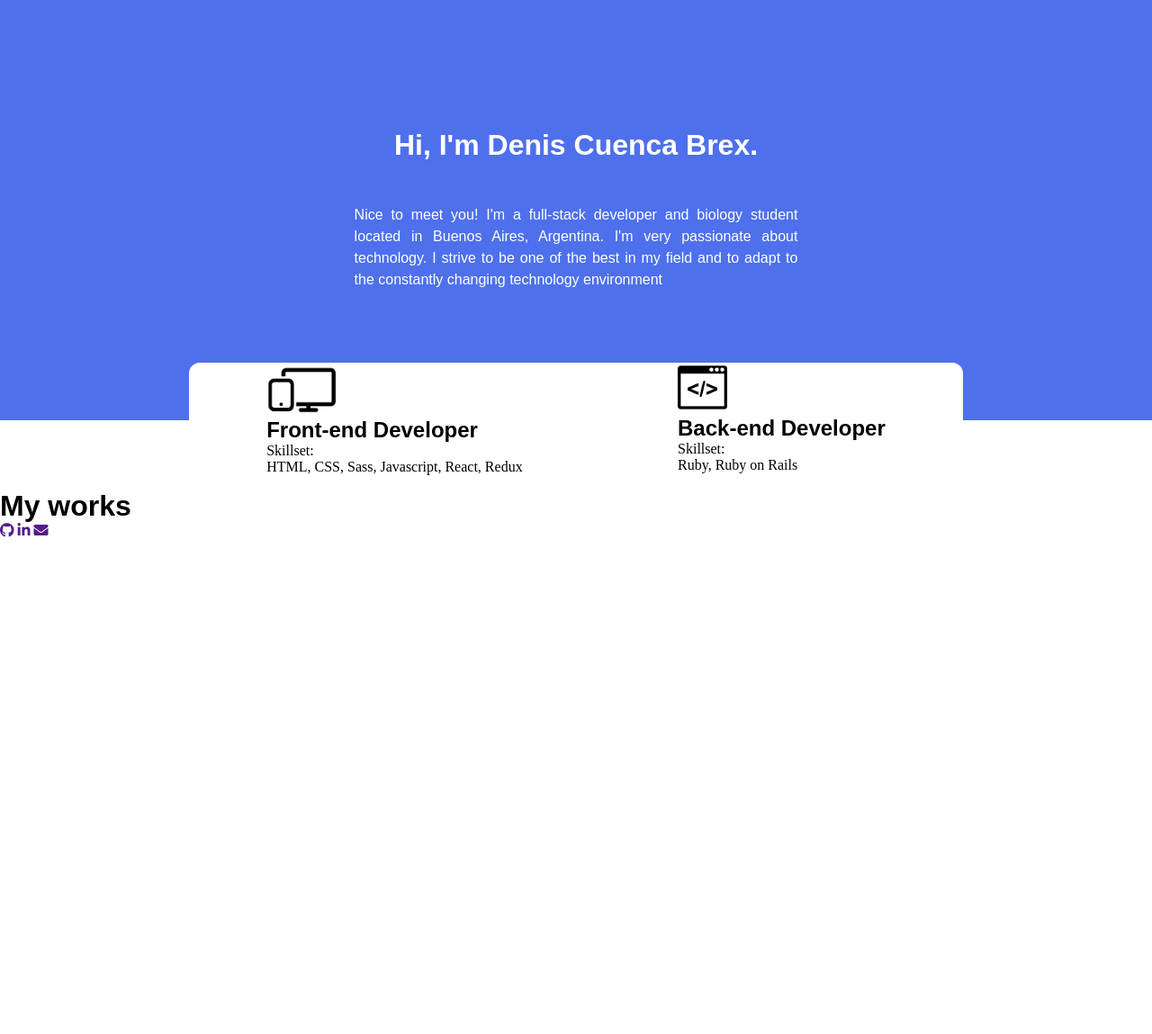
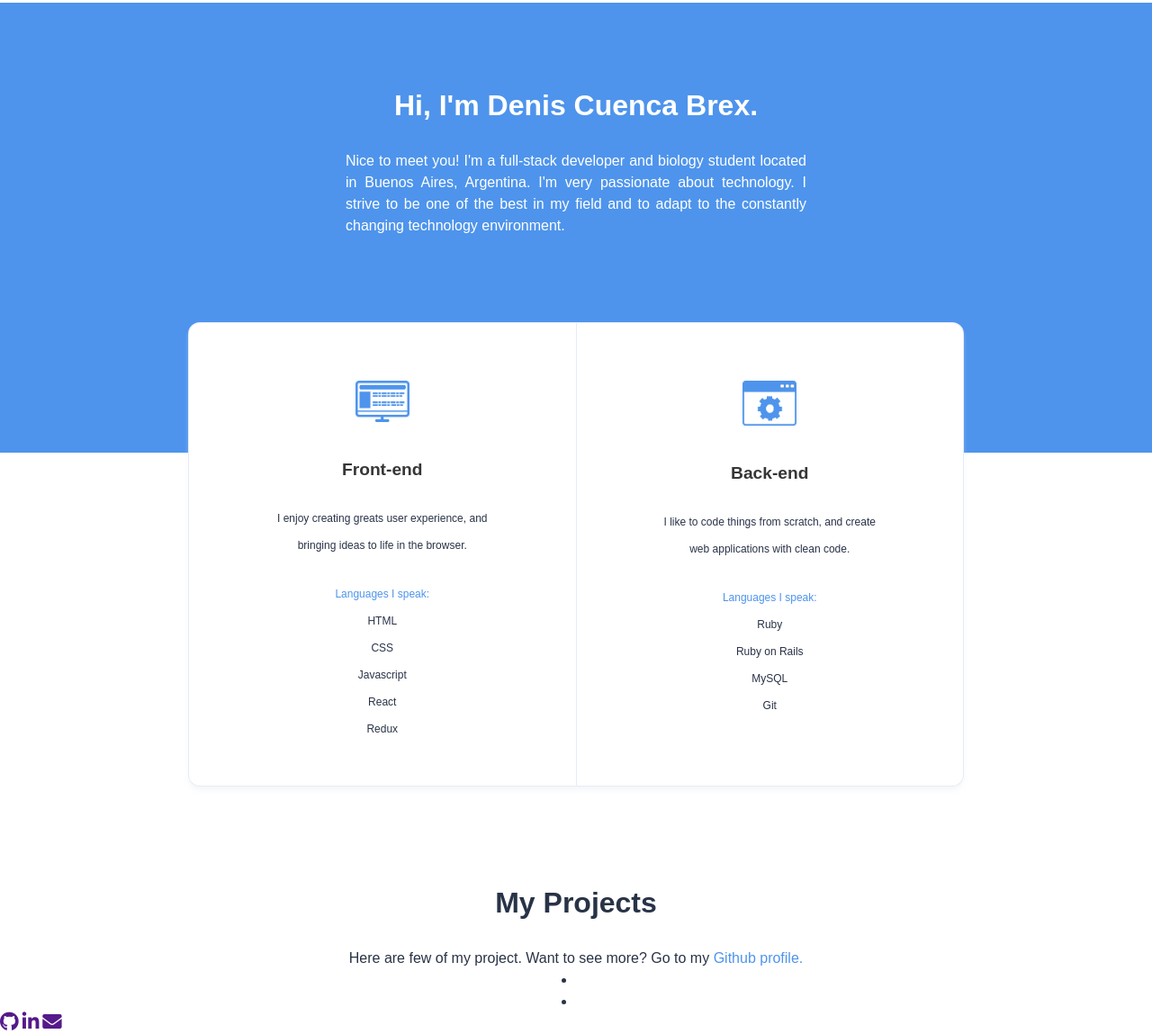
Before and after one commit to DenisCuencaBrex/deniscbrex.com, a plain HTML site: page index.html in a window 1280 px wide. Shown: the part 554-1703 px from the top of the page at 90% size. Before the commit the page ends 1153 px from the top, so only its background shows below. Drawn offline with Linux system fonts and the light colour scheme.

Commit message:
add my skills section and some js

```diff
--- a/index.html
+++ b/index.html
@@ -14,33 +14,30 @@
 <body>
     <nav class="navbar" role="navigation">
         <div class="nav-container">
-            <div class="navbar-logo">
-                <a href=""><img src="" alt=""></a>
-            </div>
             <div class="navbar-menu">
                 <ul class="navbar-list">
                     <li><a class="navbar-button" href="">About Me</a></li>
-                    <li><a class="navbar-button" href="">Portfolio</a></li>
-                    <li><a class="navbar-button contact-button" href="">Contact Me</a></li>
+                    <li><a class="navbar-button" href="">Projects</a></li>
+                    <li><a id="btn" onmouseover="mouseOver()" onmouseout="mouseOut()" class="navbar-button contact-button" href="">Contact Me</a></li>
                 </ul>
             </div>
         </div>
     </nav>
     <section class="hero">
         <div class="title-wrap">
-            <h1 class="title size-1-deskpot size-2-tablet size-3-mobile">Full-stack Developer & Biology Student</h1>
-            <h2 class="subtitle size-1-deskpot size-2-tablet size-3-mobile">I write clean, elegant and efficient code</h2>
+            <h1 class="title is-size-1 size-1-deskpot size-2-tablet size-3-mobile">Full-stack Developer & Biology Student</h1>
+            <h2 class="subtitle is-size-4 size-1-deskpot size-2-tablet size-3-mobile">I write clean, elegant and efficient code</h2>
             <img class="profile-img" src="images/denis3.jpeg" alt="Avatar">
         </div>
     </section>
     <section class="about">
         <div class="about-wrap">
             <div class="center-column">
-                <h1 class="title size-1-deskpot size-2-tablet size-3-mobile">Hi, I'm Denis Cuenca Brex.</h1>
+                <h1 class="title is-white is-size-3 size-1-deskpot size-2-tablet size-3-mobile">Hi, I'm Denis Cuenca Brex.</h1>
                 <h2 class="subtitle size-1-deskpot size-2-tablet size-3-mobile">
                     Nice to meet you! I'm a full-stack developer and biology student located in Buenos Aires, Argentina. I'm very passionate
                     about technology. I strive to be one of the best in my field and to adapt to the
-                    constantly changing technology environment
+                    constantly changing technology environment.
                 </h2>
             </div>
         </div>
@@ -50,32 +47,72 @@
             <div class="box">
                 <div class="columns">
                     <div class="column">
-                        <img src="images/frontend-logo.png" alt="" class="front-end">
-                        <h1>Front-end Developer</h1>
-                        <p>Skillset:</p>
-                        <p>HTML, CSS, Sass, Javascript, React, Redux</p>
+                        <img src="images/front-end-logo.png" alt="" class="skill-logo">
+                        <h1 class="title is-size-4 size-1-deskpot size-2-tablet size-3-mobile">Front-end</h1>
+                        <p class="subtext">I enjoy creating greats user experience, and bringing ideas to life in the browser.</p>
+                        <p class="list-title">Languages I speak:</p>
+                        <ul>
+                            <li>
+                                <p>HTML</p>
+                            </li>
+                            <li>
+                                <p>CSS</p>
+                            </li>
+                            <li>
+                                <p>Javascript</p>
+                            </li>
+                            <li>
+                                <p>React</p>
+                            </li>
+                            <li>
+                                <p>Redux</p>
+                            </li>
+                        </ul>
                     </div>
                     <div class="column">
-                        <img src="images/backend.png" alt="" class="back-end">
-                        <h1>Back-end Developer</h1>
-                        <p>Skillset:</p>
-                        <p>Ruby, Ruby on Rails</p>
+                        <img src="images/back-end-logo.png" alt="" class="skill-logo">
+                        <h1 class="title is-size-4 size-1-deskpot size-2-tablet size-3-mobile">Back-end</h1>
+                        <p class="subtext">I like to code things from scratch, and create web applications with clean code.</p>
+                        <p class="list-title">Languages I speak:</p>
+                        <ul>
+                            <li>
+                                <p>Ruby</p>
+                            </li>
+                            <li>
+                                <p>Ruby on Rails</p>
+                            </li>
+                            <li>
+                                <p>MySQL</p>
+                            </li>
+                            <li>
+                                <p>Git</p>
+                            </li>
+                        </ul>
                     </div>
                 </div>
             </div>
         </div>
     </section>
     <div class="portfolio-wrap">
-        <h1>My works</h1>
-        <ul class="projects"></ul>
+        <h1 class="title is-size-3 size-1-deskpot size-2-tablet size-3-mobile">My Projects</h1>
+        <h2 class="subtitle is-size-5 size-1-deskpot size-2-tablet size-3-mobile">Here are few of my project. Want to see more? Go to my <a href="https://github.com/DenisCuencaBrex">Github profile.</a></h2>
+        <div class="projects-wrap">
+            <ul class="projects-list">
+                <li><img src="" alt=""></li>
+                <li><img src="" alt=""></li>
+                <li><img src="" alt=""></li>
+                <li><img src="" alt=""></li>
+            </ul>
+        </div>
     </div>
     <footer>
         <div class="footer-links">
-            <a href=""><i class="fab fa-github"></i></a>
-            <a href=""><i class="fab fa-linkedin-in"></i></a>
-            <a href=""><i class="fas fa-envelope"></i></a>
+            <a href=""><i class="fab fa-github fa-lg"></i></a>
+            <a href=""><i class="fab fa-linkedin-in fa-lg"></i></a>
+            <a href=""><i class="fas fa-envelope fa-lg"></i></a>
         </div>
     </footer>
+    <script type="text/javascript" src="main.js"></script>
 </body>
 
 </html>
--- /dev/null
+++ b/main.js
@@ -0,0 +1,10 @@
+function mouseOver() {
+    document.getElementById("btn").style.background = "#4e94ec"
+    document.getElementById("btn").style.color = "white"
+    document.getElementById("btn").style.borderColor = "#4e94ec"
+}
+
+function mouseOut() {
+    document.getElementById("btn").style.background = "white"
+    document.getElementById("btn").style.color = "#4e94ec"
+}
--- a/styles/main.css
+++ b/styles/main.css
@@ -8,8 +8,20 @@ h2,
 h3,
 h4,
 h5,
-h6 {
+h6,
+p {
 	font-family: "eurostile", sans-serif;
+}
+
+.subtitle {
+	font-weight: 300;
+	line-height: 1.5;
+}
+
+body {
+	color: #293347;
+	font-weight: 300;
+	line-height: 1.5;
 }
 
 /* Navbar Start */
@@ -49,8 +61,8 @@ h6 {
 	font-size: 15px;
 	padding: 0.7em;
 	background-color: transparent;
-	border-color: #4e70ec;
-	color: #4e70ec;
+	border-color: #4e94ec;
+	color: #4e94ec;
 	border: 1.5px solid;
 	border-radius: 35px;
 }
@@ -68,19 +80,11 @@ h6 {
 	align-items: center;
 }
 
-.title-wrap h1 {
+.is-size-1 {
 	color: #363636;
-	font-size: 2rem !important;
+	font-size: 3rem !important;
 	font-weight: 800;
 	line-height: 1.125;
-	margin-bottom: 1.5rem;
-}
-
-.title-wrap h2 {
-	color: #0a0a0ae6;
-	font-weight: 300;
-	line-height: 1.5;
-	font-size: 1rem !important;
 	margin-bottom: 1.5rem;
 }
 
@@ -98,39 +102,41 @@ h6 {
 .about {
 	display: flex;
 	justify-content: center;
-	background-color: #4e70ec;
+	background-color: #4e94ec;
 }
 
 .about-wrap {
 	display: flex;
 	flex-direction: column;
 	align-items: center;
-	padding: 9rem 1.5rem;
+	margin-bottom: 15em;
 }
 
 .center-column {
 	width: 40%;
 }
 
-.about-wrap h1 {
+.is-size-3 {
 	text-align: center;
 	font-size: 2rem !important;
 	font-weight: 800;
 	line-height: 1.125;
+	margin-top: 3em;
+	margin-bottom: 1em;
+}
+
+.is-white {
 	color: white;
-	margin-bottom: 1.5em;
 }
 
 .about-wrap h2 {
-	font-weight: 300;
-	line-height: 1.5;
 	font-size: 1rem !important;
 	color: white;
 	text-align: justify;
 }
 
 .my-skills {
-	margin-top: -5em;
+	margin-top: -10em;
 }
 
 .container {
@@ -145,6 +151,7 @@ h6 {
 	width: 860px;
 	padding: 0em auto;
 	background: white;
+	box-shadow: 0 5px 5px 0 rgba(233, 240, 243, 0.5), 0 0 0 1px #e6ecf8;
 }
 
 .columns {
@@ -152,12 +159,59 @@ h6 {
 	justify-content: space-around;
 }
 
-.front-end {
-	width: 80px;
+.column {
+	text-align: center;
+	width: 100%;
 }
 
-.back-end {
-	width: 55px;
+.column:first-child {
+	border-right: 1px solid #e6ecf8;
+}
+
+.skill-logo {
+	width: 60px;
+	padding: 2em;
+	margin-top: 2em;
+}
+
+.is-size-4 {
+	color: #363636;
+	font-size: 1.2rem !important;
+}
+
+.column ul {
+	list-style: none;
+	margin-bottom: 3em;
+}
+
+.list-title {
+	font-weight: 400 !important;
+	color: #4e94ec;
+}
+
+.column p {
+	font-size: 12px;
+	line-height: 30px;
+}
+
+.subtext {
+	margin: 2em 8em;
+}
+
+.is-size-5 {
+	font-size: 1rem !important;
+	text-align: center;
+}
+
+.is-size-5 a {
+	text-decoration: none;
+	color: #4e94ec;
+}
+
+.projects-list {
+	display: grid;
+	grid-template-columns: 1fr 1fr;
+	width: 100%;
 }
 /* About End */
 
```
Also changed, not shown: images/back-end-logo.png (added), images/backend.png (deleted), images/front-end-logo.png (added), images/frontend-logo.png (deleted), images/frontend-logo1.png (deleted), images/rails-logo.png (deleted), images/wave.png (added).
